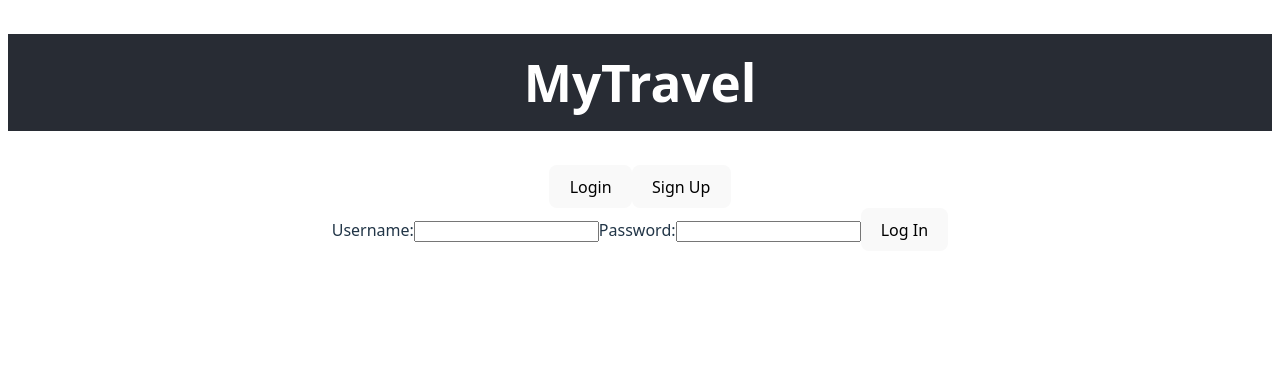
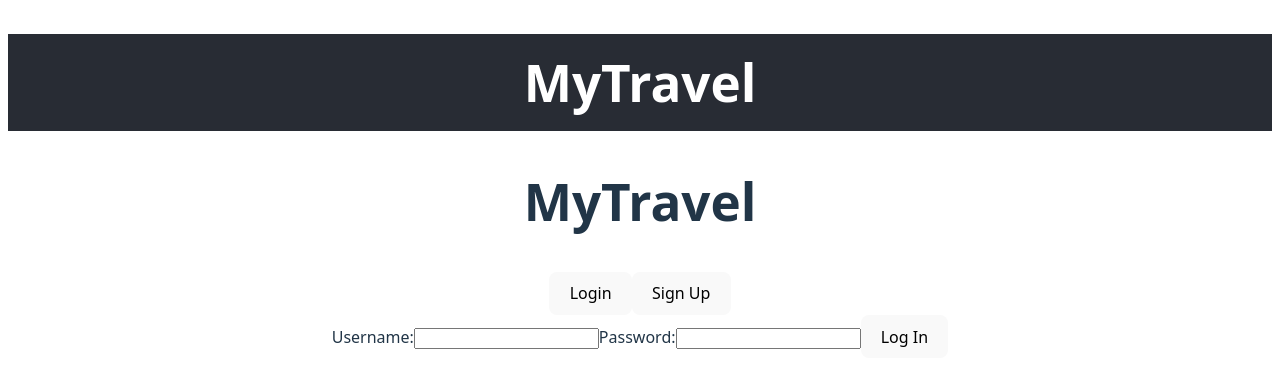
Before and after one commit to Reena506/metau-capstone, a React (Vite) app in the folder frontend/: page /login in a window 1280 px wide. Shown: the top 388 px of the page. Built offline with nearby package versions, Linux system fonts and the light colour scheme; no server answers.

Commit message:
changed login to go to mytrips and added to navbar

```diff
--- a/frontend/src/components/LoginForm.jsx
+++ b/frontend/src/components/LoginForm.jsx
@@ -32,8 +32,8 @@ const LoginForm = () => {
 
             if (response.ok) {
                 setMessage({ type: "success", text: "Login successful!" });
-                setUser(data); // Set the user in context with id and username
-                navigate("/"); // Redirect to the homepage
+                setUser(data);
+                navigate("/my-trips");
             } else {
                 setMessage({ type: "error", text: data.error || "Login failed." });
             }
--- a/frontend/src/components/Navbar.jsx
+++ b/frontend/src/components/Navbar.jsx
@@ -1,27 +1,66 @@
-import React, { useState } from 'react';
-import { useNavigate } from 'react-router-dom';
+import { useUser } from '../contexts/UserContext';
+import { useNavigate, useLocation } from 'react-router-dom';
 
 const Navbar = () => {
+  const { user, setUser } = useUser();
   const navigate = useNavigate();
-  const [activeTab, setActiveTab] = useState('login'); // default to login
+  const location = useLocation();
 
-  const handleNavigation = (tab) => {
-    setActiveTab(tab);
-    navigate(`/${tab}`);
+  // Check if we're on a trip detail page
+  const isOnTripPage = location.pathname.includes('/trips/') && location.pathname !== '/my-trips';
+
+  const handleLogout = async () => {
+    try {
+      const res = await fetch('http://localhost:3000/logout', {
+        method: 'POST',
+        credentials: 'include',
+      });
+
+      if (res.ok) {
+        setUser(null);
+        navigate('/login');
+      } else {
+        console.error('Logout failed');
+      }
+    } catch (err) {
+      console.error('Logout error:', err);
+    }
+  };
+
+  const handleBackToTrips = () => {
+    navigate('/my-trips');
   };
 
   return (
-    <nav>
-      <button
-        onClick={() => handleNavigation('login')}
-      >
-        Login
-      </button>
-      <button
-        onClick={() => handleNavigation('signup')}
-      >
-        Sign Up
-      </button>
+    <nav className="main-navbar">
+      <div className="navbar-content">
+        <div className="navbar-left">
+          {/* Left side - could add logo or other elements */}
+        </div>
+
+        <div className="navbar-center">
+          <h1 className="app-title">MyTravel</h1>
+        </div>
+
+        <div className="navbar-right">
+          {!user && (
+            <>
+              <button onClick={() => navigate('/login')}>Login</button>
+              <button onClick={() => navigate('/signup')}>Sign Up</button>
+            </>
+          )}
+          {user && (
+            <>
+              {isOnTripPage && (
+                <button onClick={handleBackToTrips} className="back-btn">
+                  ← Back to My Trips
+                </button>
+              )}
+              <button onClick={handleLogout}>Logout</button>
+            </>
+          )}
+        </div>
+      </div>
     </nav>
   );
 };
```
